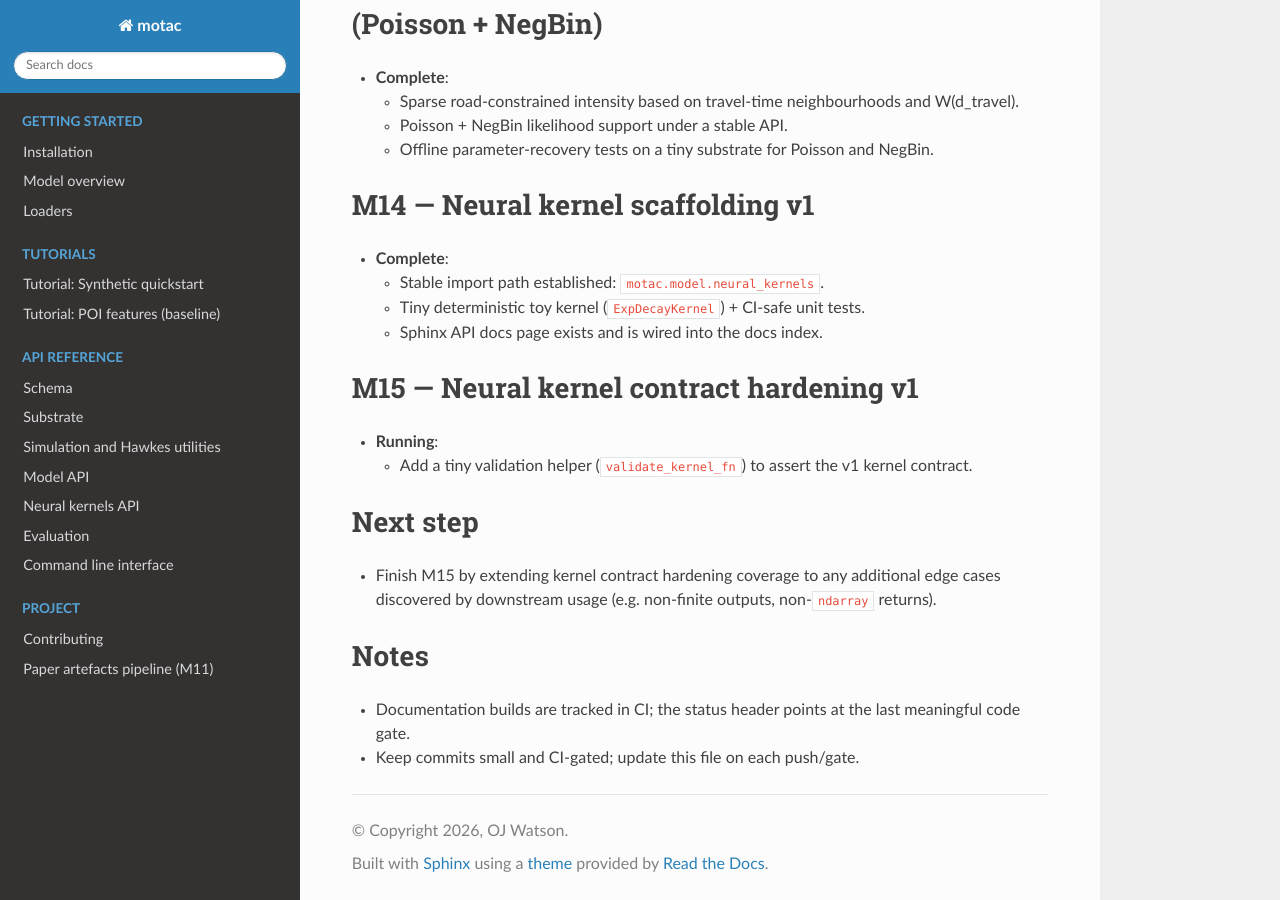
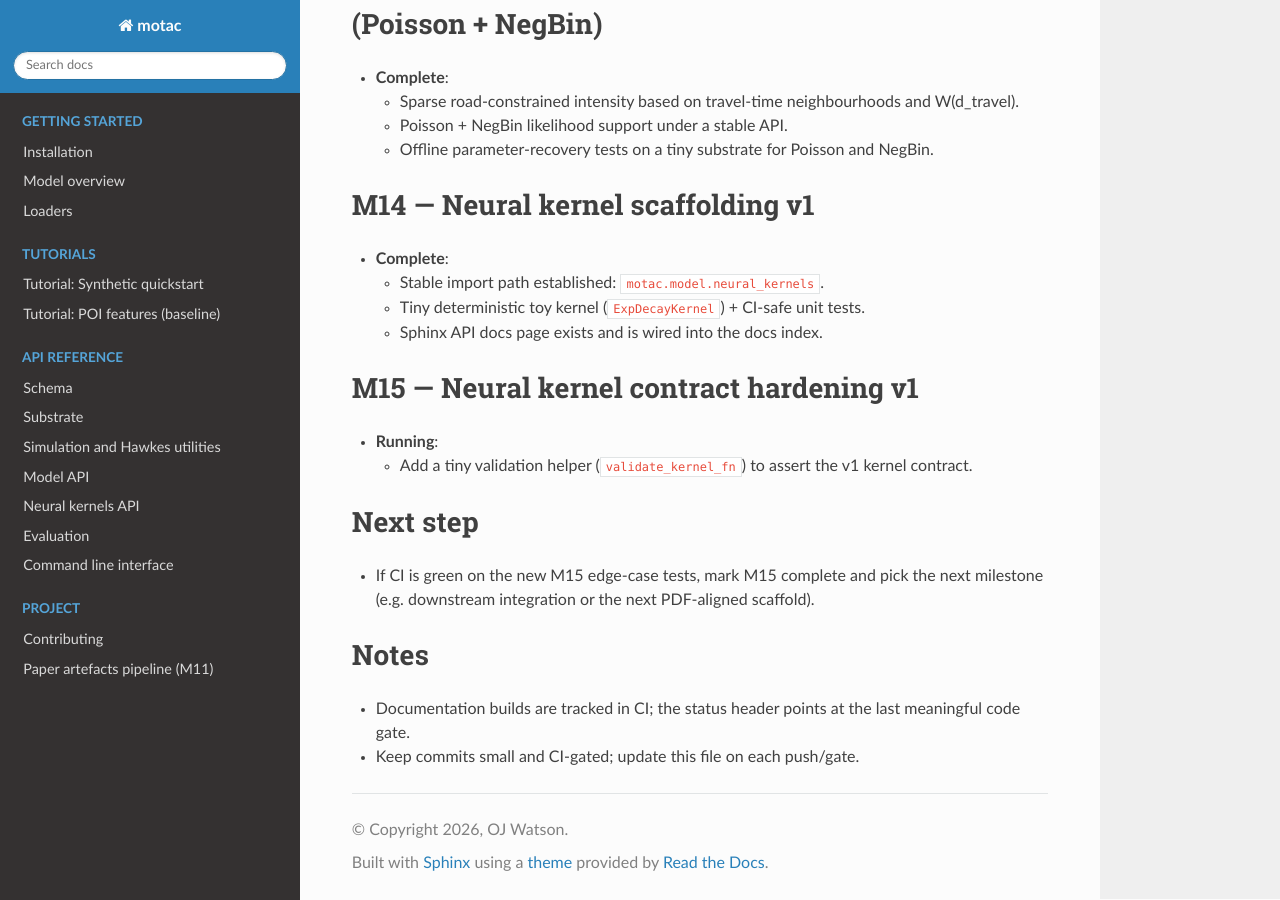
Before and after one commit to OJWatson/motac, a Sphinx documentation site: the page built from docs/STATUS.md, in a window 1280 px wide and 900 px high, scrolled down 1675 px. Built offline with Sphinx 7.4.7 and the Read the Docs theme 3.1.0, drawn with Linux system fonts in a browser that asks for light colours; some of the changed text lies outside the part shown.

Commit message:
docs: update STATUS/worklog after M15 edge-case tests

```diff
--- a/docs/STATUS.md
+++ b/docs/STATUS.md
@@ -73,8 +73,8 @@ updatedAtUtc: 2026-02-13T03:21:21Z
   - Add a tiny validation helper (`validate_kernel_fn`) to assert the v1 kernel contract.
 
 ## Next step
-- Finish M15 by extending kernel contract hardening coverage to any additional edge cases
-  discovered by downstream usage (e.g. non-finite outputs, non-`ndarray` returns).
+- If CI is green on the new M15 edge-case tests, mark M15 complete and pick the next
+  milestone (e.g. downstream integration or the next PDF-aligned scaffold).
 
 ## Notes
 - Documentation builds are tracked in CI; the status header points at the last meaningful code gate.
```
Also changed, not shown: other parts of docs/STATUS.md (+2 -2 lines), docs/WORKLOG.md (+1 -0 lines).
